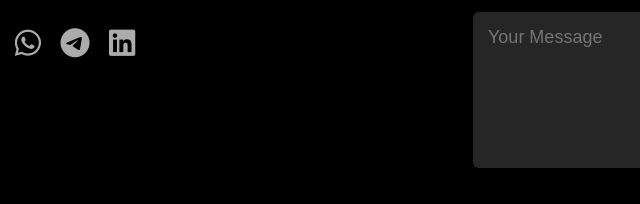
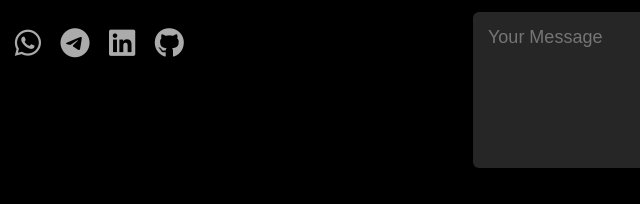
Before and after one commit to NandiniSonawane/NandiniSonawane.github.io, a plain HTML site: page index.html in a window 1280 px wide. Shown: the part 3050-3254 px from the top of the page, 41-681 px from the left. Drawn offline with Linux system fonts and the light colour scheme.

Commit message:
i added one logo

```diff
--- a/index.html
+++ b/index.html
@@ -166,6 +166,7 @@
                     <a href="https://wa.me/qr/FZ46T5X7X6NKE1"><i class="fab fa-whatsapp"></i></a>
                     <a href="https://t.me/Nandini_sonawane16"><i class="fab fa-telegram"></i></a>
                     <a href="https://www.linkedin.com/in/nandini-sonawane-192671223"><i class="fab fa-linkedin"></i></a>
+                    <a href="https://github.com/NandiniSonawane/NandiniSonawane.github.io"><i class="fa-brands fa-github"></i></a>
                 </div>
             </div>
             <div class="contact-right">
```
